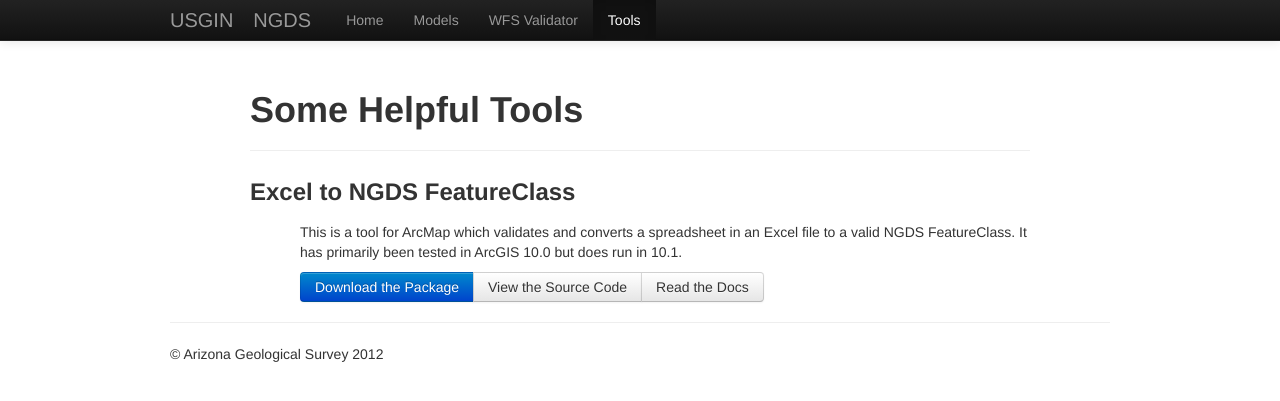
After one commit to usgin/modelmanager, a Django app: template templates/tools.html in a window 1280 px wide. The commit adds this page. Shown: the top 401 px of the page. Run offline with Django 3.2, Linux system fonts and the light colour scheme; the template is opened without the code that fills it, so the values that code supplies are empty; some libraries are stand-ins or nearby versions.

Commit message:
Added a tools page, links to an Excel to featureclass tool

```diff
--- a/templates/base.html
+++ b/templates/base.html
@@ -22,6 +22,7 @@
               <li {% block navhome %}class="active"{% endblock %}><a href="/home/">Home</a></li>
               <li {% block navmodels %}{% endblock %}><a href="/models/">Models</a></li>
               <li {% block navvalidator %}{% endblock %}><a href="/validate/wfs">WFS Validator</a></li>
+              <li {% block navtools %}{% endblock %}><a href="/tools/">Tools</a></li>
             </ul>
           </div>
         </div>
--- /dev/null
+++ b/templates/tools.html
@@ -0,0 +1,25 @@
+{% extends "base.html" %}
+
+{% block navhome %}{% endblock %}
+{% block navtools %}class="active"{% endblock %}
+
+{% block content %}
+<div class="row">
+    <div class="span10 offset1">
+        <h1>Some Helpful Tools</h1>
+        <hr>
+        <section id="excel-to-ngds-featureclass">
+            <h3>Excel to NGDS FeatureClass</h3>
+            <div class="tool-description" style="margin-left:50px">
+                <p>This is a tool for ArcMap which validates and converts a spreadsheet in an Excel file to a valid NGDS FeatureClass. It has primarily been tested in ArcGIS 10.0 but does run in 10.1.</p>
+                <div class="btn-group">
+                    <a class="btn btn-primary" href="https://github.com/usgin/ExcelToNGDSServiceTool/archive/master.zip">Download the Package</a>
+                    <a class="btn" href="https://github.com/usgin/ExcelToNGDSServiceTool">View the Source Code</a>
+                    <a class="btn" href="https://docs.google.com/document/d/1H08dObu5pWze7g3sSap3uDcI4DwYzuIEMfcP0V7Xj9s/edit?usp=sharing">Read the Docs</a>
+                </div>
+            </div>
+        </section>
+    </div>
+</div>
+
+{% endblock %}
--- a/urls.py
+++ b/urls.py
@@ -18,6 +18,9 @@ urlpatterns = patterns('modelmanager.views',
                        # Model viewing page
                        url(r'^models/$', 'models'),
 
+                       # Tools page
+                       url(r'^tools/$', 'tools'),
+
                        # Swagger documentation
                        url(r'^docs/', 'swaggerui'),
                        url(r'^swagger/(?P<path>.*)', 'swagger')
--- a/views.py
+++ b/views.py
@@ -155,3 +155,9 @@ def swaggerui(request):
 def get_feature_catalog(request, id):
     v = get_object_or_404(ModelVersion, pk=id)
     return render(request, "featureCatalog.xml", {"version": v}, content_type="text/xml")
+
+#--------------------------------------------------------------------------------------
+# Tools page
+#--------------------------------------------------------------------------------------
+def tools(request):
+    return render(request, "tools.html", {})
```
